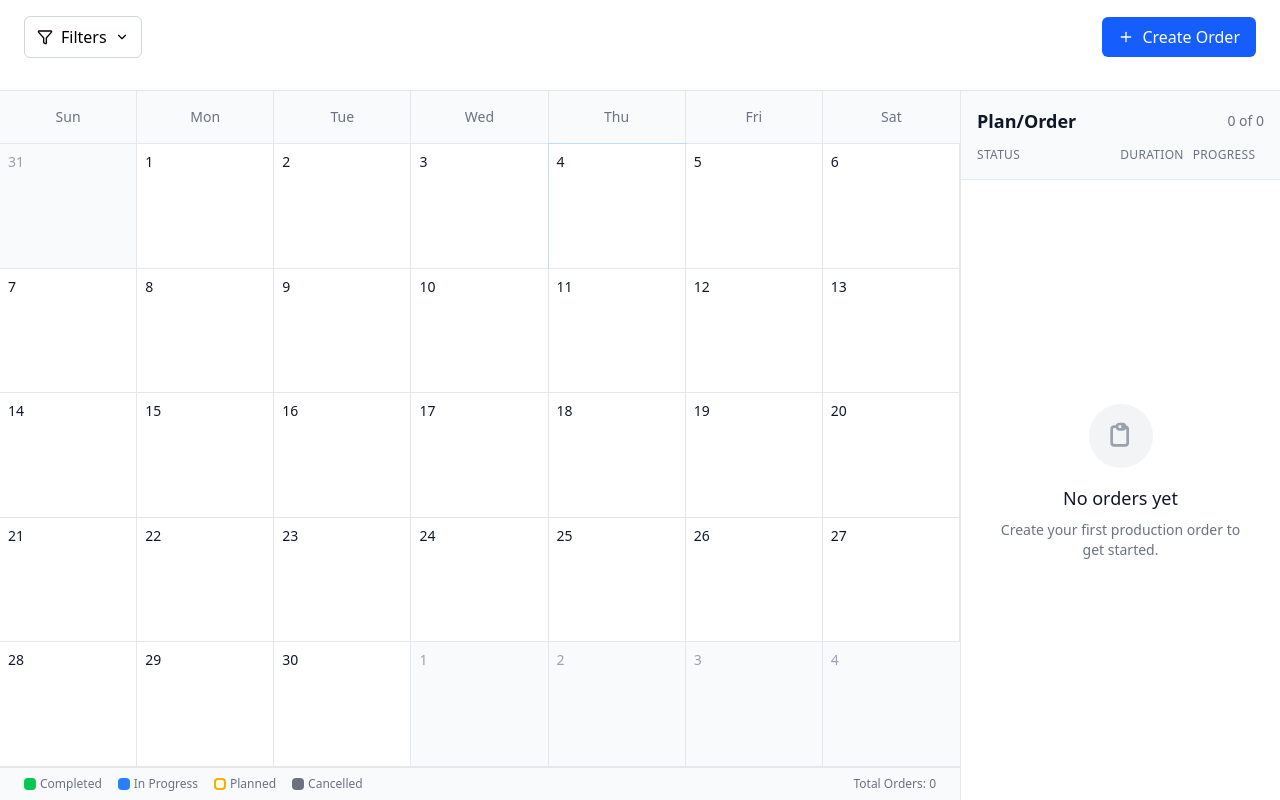
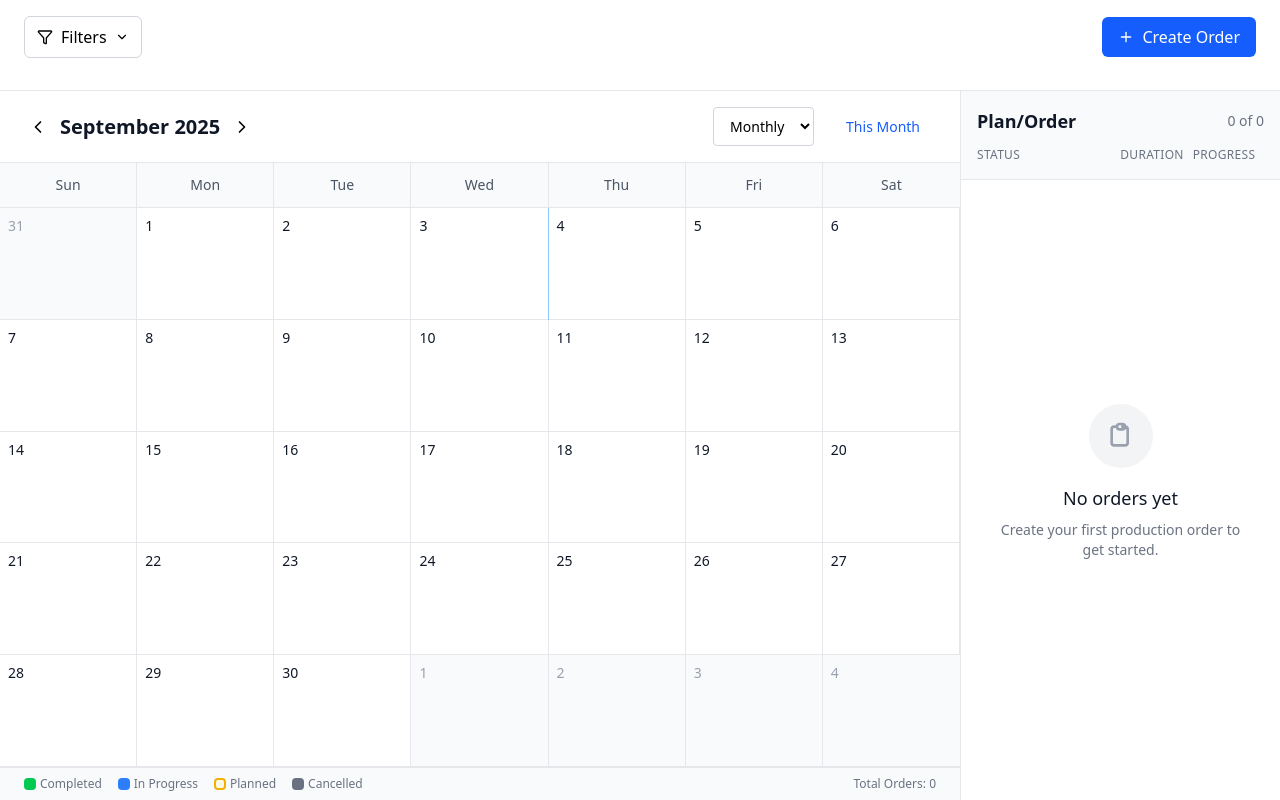
Before and after one commit to kaushalpapnai/production-calendar, a React (Vite) app: page / in a window 1280 px wide. Built offline with nearby package versions, Linux system fonts and the light colour scheme.

Commit message:
fixed tooltip visibility issue

```diff
--- a/src/components/calendar/CalendarGrid.tsx
+++ b/src/components/calendar/CalendarGrid.tsx
@@ -1,4 +1,4 @@
-import React, { useState } from 'react';
+import React, { useState, useMemo } from 'react';
 import {
   format,
   startOfMonth,
@@ -7,12 +7,16 @@ import {
   endOfWeek,
   eachDayOfInterval,
   isSameMonth,
-  isSameDay
+  isSameDay,
+  startOfDay,
+  endOfDay,
+  addWeeks,
+  subWeeks
 } from 'date-fns';
 import { useOrderStore } from '../../store/orderStore';
-// import { OrderTag } from './OrderTag';
+import { OrderTag } from './OrderTag';
 import { isDateInRange } from '../../utils/dateUtils';
-import { OrderTag } from './OrderTag';
+import { CalendarNavigation } from './CalendarNavigation';
 
 export const CalendarGrid: React.FC = () => {
   const {
@@ -20,23 +24,50 @@ export const CalendarGrid: React.FC = () => {
     currentDate,
     selectedOrder,
     setSelectedOrder,
-    statusFilter
+    statusFilter,
+    viewMode
   } = useOrderStore();
 
   const [hoveredOrder, setHoveredOrder] = useState<string | null>(null);
 
-  // Calculate calendar dates
-  const monthStart = startOfMonth(currentDate);
-  const monthEnd = endOfMonth(currentDate);
-  const startDate = startOfWeek(monthStart);
-  const endDate = endOfWeek(monthEnd);
-  const days = eachDayOfInterval({ start: startDate, end: endDate });
+  // Calculate calendar dates based on view mode
+  const { days, weekDays } = useMemo(() => {
+    if (viewMode === 'weekly') {
+      const weekStart = startOfWeek(currentDate);
+      const weekEnd = endOfWeek(currentDate);
+      const weekDays = eachDayOfInterval({ start: weekStart, end: weekEnd });
+
+      return {
+        days: weekDays,
+        weekDays: ['Sun', 'Mon', 'Tue', 'Wed', 'Thu', 'Fri', 'Sat']
+      };
+    } else {
+      const monthStart = startOfMonth(currentDate);
+      const monthEnd = endOfMonth(currentDate);
+      const calendarStart = startOfWeek(monthStart);
+      const calendarEnd = endOfWeek(monthEnd);
+      const monthDays = eachDayOfInterval({ start: calendarStart, end: calendarEnd });
+
+      return {
+        days: monthDays,
+        weekDays: ['Sun', 'Mon', 'Tue', 'Wed', 'Thu', 'Fri', 'Sat']
+      };
+    }
+  }, [currentDate, viewMode]);
 
   // Get orders for a specific date
   const getOrdersForDate = (date: Date) => {
-    let filteredOrders = orders.filter(order =>
-      isDateInRange(date, order.startDate, order.endDate)
-    );
+    const dayStart = startOfDay(date);
+    const dayEnd = endOfDay(date);
+
+    let filteredOrders = orders.filter(order => {
+      const orderStart = new Date(order.startDate);
+      const orderEnd = new Date(order.endDate);
+
+      // Check if order spans this day
+      return isDateInRange(date, orderStart, orderEnd) ||
+             (orderStart <= dayEnd && orderEnd >= dayStart);
+    });
 
     // Apply status filter if active
     if (statusFilter) {
@@ -56,17 +87,17 @@ export const CalendarGrid: React.FC = () => {
     setHoveredOrder(orderId);
   };
 
-  // Week day headers
-  const weekDays = ['Sun', 'Mon', 'Tue', 'Wed', 'Thu', 'Fri', 'Sat'];
+  return (
+    <div className="bg-white h-full flex flex-col overflow-x-hidden overflow-y-auto">
+      {/* Calendar Navigation */}
+      <CalendarNavigation />
 
-  return (
-    <div className="bg-white h-full flex flex-col">
       {/* Calendar Header - Week Days */}
       <div className="grid grid-cols-7 border-b border-gray-200 bg-gray-50">
         {weekDays.map(day => (
           <div
             key={day}
-            className="p-4 text-center text-sm font-medium text-gray-500 border-r border-gray-200 last:border-r-0"
+            className="p-3 text-center text-sm font-medium text-gray-600 border-r border-gray-200 last:border-r-0"
           >
             {day}
           </div>
@@ -74,10 +105,10 @@ export const CalendarGrid: React.FC = () => {
       </div>
 
       {/* Calendar Days Grid */}
-      <div className="flex-1 grid grid-cols-7 auto-rows-fr">
+      <div className={`flex-1 grid grid-cols-7 ${viewMode === 'weekly' ? 'grid-rows-1' : 'auto-rows-fr'} overflow-x-hidden`}>
         {days.map((day) => {
           const dayOrders = getOrdersForDate(day);
-          const isCurrentMonth = isSameMonth(day, currentDate);
+          const isCurrentMonth = viewMode === 'weekly' ? true : isSameMonth(day, currentDate);
           const isToday = isSameDay(day, new Date());
           const dayNumber = format(day, 'd');
 
@@ -85,10 +116,11 @@ export const CalendarGrid: React.FC = () => {
             <div
               key={day.toISOString()}
               className={`
-                min-h-[120px] p-2 border-r border-b border-gray-200 last:border-r-0
-                relative overflow-hidden
-                ${!isCurrentMonth ? 'bg-gray-50' : 'bg-white'}
-                ${isToday ? 'bg-blue-50 ring-1 ring-blue-200' : ''}
+                ${viewMode === 'weekly' ? 'min-h-[400px]' : 'min-h-[100px]'}
+                p-2 border-r border-b border-gray-200 last:border-r-0
+                relative overflow-visible
+                ${!isCurrentMonth ? 'bg-gray-50 text-gray-400' : 'bg-white'}
+                ${isToday ? 'bg-blue-50 ring-1 ring-blue-300' : ''}
               `}
             >
               {/* Day Number */}
@@ -102,28 +134,29 @@ export const CalendarGrid: React.FC = () => {
 
               {/* Orders for this day */}
               <div className="space-y-1 relative z-10">
-                {dayOrders.slice(0, 4).map(order => (
+                {dayOrders.slice(0, viewMode === 'weekly' ? 10 : 3).map(order => (
                   <OrderTag
-                    key={order.id}
+                    key={`${order.id}-${day.toISOString()}`}
                     order={order}
                     isSelected={selectedOrder === order.id}
                     isHovered={hoveredOrder ? hoveredOrder === order.id : undefined}
                     onHover={handleOrderHover}
                     onClick={handleOrderClick}
+                    compact={viewMode === 'monthly'}
                   />
                 ))}
 
-                {/* Show "more" indicator if there are more than 4 orders */}
-                {dayOrders.length > 4 && (
-                  <div className="text-xs text-gray-500 px-2 py-1 bg-gray-100 rounded">
-                    +{dayOrders.length - 4} more
+                {/* Show "more" indicator */}
+                {dayOrders.length > (viewMode === 'weekly' ? 10 : 3) && (
+                  <div className="text-xs text-gray-500 px-2 py-1 bg-gray-100 rounded cursor-pointer hover:bg-gray-200">
+                    +{dayOrders.length - (viewMode === 'weekly' ? 10 : 3)} more
                   </div>
                 )}
               </div>
 
-              {/* Empty day indicator */}
-              {dayOrders.length === 0 && isCurrentMonth && (
-                <div className="absolute inset-0 flex items-center justify-center opacity-0 hover:opacity-100 transition-opacity">
+              {/* Empty day indicator for current month days */}
+              {dayOrders.length === 0 && isCurrentMonth && !isToday && (
+                <div className="absolute inset-0 flex items-center justify-center opacity-0 hover:opacity-100 transition-opacity pointer-events-none">
                   <div className="text-xs text-gray-400 bg-gray-100 px-2 py-1 rounded">
                     No orders
                   </div>
--- /dev/null
+++ b/src/components/calendar/CalendarNavigation.tsx
@@ -0,0 +1,67 @@
+import React from 'react';
+import { ChevronLeft, ChevronRight } from 'lucide-react';
+import { format, addMonths, subMonths } from 'date-fns';
+import { useOrderStore } from '../../store/orderStore';
+
+export const CalendarNavigation: React.FC = () => {
+  const { currentDate, setCurrentDate, viewMode, setViewMode } = useOrderStore();
+
+  const navigateMonth = (direction: 'prev' | 'next') => {
+    const newDate = direction === 'prev'
+      ? subMonths(currentDate, 1)
+      : addMonths(currentDate, 1);
+    setCurrentDate(newDate);
+  };
+
+  const goToThisMonth = () => {
+    setCurrentDate(new Date());
+  };
+
+  return (
+    <div className="flex items-center justify-between px-6 py-4 bg-white border-b border-gray-200">
+      {/* Month Navigation */}
+      <div className="flex items-center space-x-4">
+        <div className="flex items-center space-x-2">
+          <button
+            onClick={() => navigateMonth('prev')}
+            className="p-1 hover:bg-gray-100 rounded transition-colors"
+            aria-label="Previous month"
+          >
+            <ChevronLeft size={20} />
+          </button>
+
+          <h2 className="text-xl font-semibold text-gray-900 min-w-[160px] text-left">
+            {format(currentDate, 'MMMM yyyy')}
+          </h2>
+
+          <button
+            onClick={() => navigateMonth('next')}
+            className="p-1 hover:bg-gray-100 rounded transition-colors"
+            aria-label="Next month"
+          >
+            <ChevronRight size={20} />
+          </button>
+        </div>
+      </div>
+
+      {/* View Controls */}
+      <div className="flex items-center space-x-4">
+        <select
+          value={viewMode}
+          onChange={(e) => setViewMode(e.target.value as 'monthly' | 'weekly')}
+          className="border border-gray-300 rounded px-3 py-2 text-sm focus:outline-none focus:ring-2 focus:ring-blue-500 focus:border-transparent"
+        >
+          <option value="monthly">Monthly</option>
+          <option value="weekly">Weekly</option>
+        </select>
+
+        <button
+          onClick={goToThisMonth}
+          className="px-4 py-2 text-sm text-blue-600 hover:bg-blue-50 rounded transition-colors"
+        >
+          This Month
+        </button>
+      </div>
+    </div>
+  );
+};
--- a/src/components/orderpanel/OrderList.tsx
+++ b/src/components/orderpanel/OrderList.tsx
@@ -26,7 +26,7 @@ export const OrderList: React.FC = () => {
   };
 
   return (
-    <div className="w-80 bg-white border-l border-gray-200 flex flex-col h-full">
+    <div className="w-80 bg-white border-l border-gray-200 flex flex-col h-full overflow-auto">
       {/* Header */}
       <div className="p-4 border-b border-gray-200 bg-gray-50">
         <div className="flex items-center justify-between mb-3">
```
Also changed, not shown: src/components/calendar/OrderTag.tsx (+52 -7 lines), src/index.css (line endings or trailing spaces).
